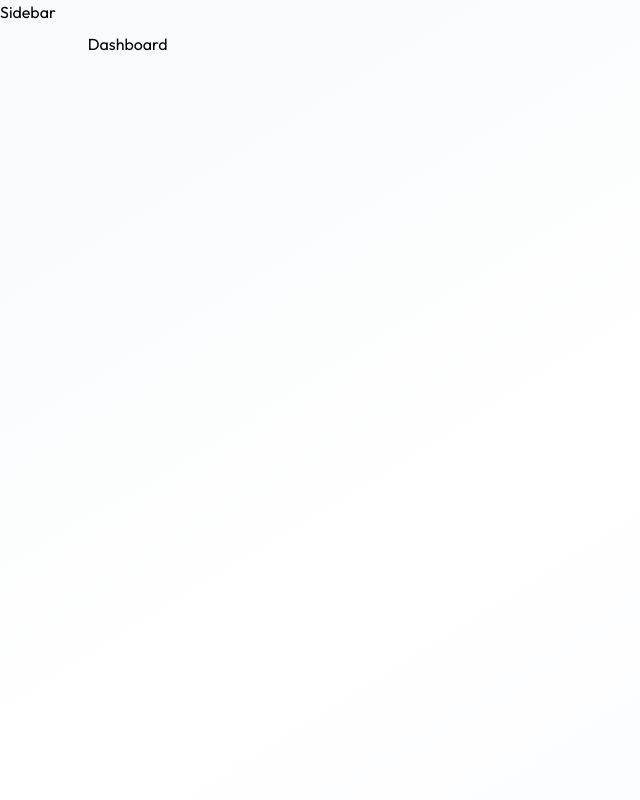
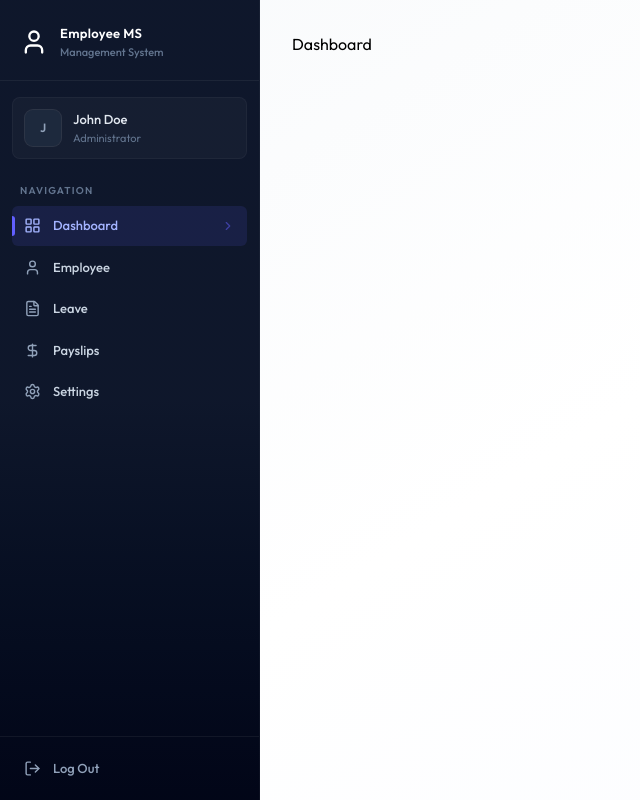
Before and after one commit to NikitaKopnar/EMS---employee-management-system, a React (Vite) app in the folder client/: page /dashboard in a window 1280 px wide. Shown: the whole page, without its empty margins (0-640 px from the left). Built offline with nearby package versions, Linux system fonts and the light colour scheme.

Commit message:
sidebar UI completed

```diff
--- /dev/null
+++ b/client/src/components/SideBar.jsx
@@ -0,0 +1,123 @@
+import React, { useEffect, useState } from 'react'
+import { href, useLocation, Link } from 'react-router-dom'
+import { dummyProfileData } from '../assets/assets'
+import { LayoutGridIcon, MenuIcon, UserIcon, XIcon, CalendarIcon, FileTextIcon, DollarSignIcon, SettingsIcon, ChevronRightIcon, LogOut } from 'lucide-react';
+const SideBar = () => {
+    const { pathname } = useLocation();
+    const [userName, setUserName] = useState('');
+    const [mobileOpen, setMobileOpen] = useState(false);
+    useEffect(()=>{
+        setUserName(dummyProfileData.firstName + " " + dummyProfileData.lastName);
+    },[])
+    //Close mobile sidebar on route Change
+    useEffect(()=>{
+        setMobileOpen(false);
+    },[pathname]);
+
+    const role = "ADMIN" || "EMPLOYEE";
+    const navItems = [
+        {name:"Dashboard", href:"/dashboard", icon: LayoutGridIcon},
+        role === "ADMIN" ?{name:"Employee", href:"/employee", icon: UserIcon}:{name:"Attendance", href:"/attendance", icon: CalendarIcon},
+        {name:"Leave", href:"/leave", icon: FileTextIcon},
+        {name:"Payslips", href:"/payslips", icon: DollarSignIcon},
+        {name:"Settings", href:"/settings", icon: SettingsIcon},
+    ]
+    const handleLogout =()=>{
+        window.location.href = '/login'
+    }
+    const sidebarContent =(
+        <>
+        {/* Brand header */}
+        <div className='px-5 pt-6 pb-5 border-b border-white/6'>
+            <div className='flex items-center justify-between'>
+                <div className='flex items-center gap-3'>
+                    <UserIcon className='text-white size-7'></UserIcon>
+                <div>
+                    <p className='font-semibold text-[13px] text-white tracking-wide'>Employee MS</p>
+                    <p className='text-[11px] text-slate-500 font-medium'>Management System</p>
+                </div>
+                </div>
+                {/* close button on Mobile */}
+               <button className='lg:hidden text-slate-400 hover:text-white p-1' onClick={()=>setMobileOpen(false)}>
+                <XIcon size={20}></XIcon>
+               </button>
+            </div>
+        </div>
+
+        {/* User profile card  */}
+        <div>
+            {userName && (
+                <div className='mx-3 mt-4 mb-1 p-3 rounded-lg bg-white/3 border border-white/4'>
+                    <div className='flex items-center gap-3'>
+                        <div className='w-9 h-9 rounded-lg bg-slate-800 flex items-center justify-center ring-1 ring-white/10 shrink-0'>
+                            <span className='text-slate-400 text-xs font-semibold'>
+                                {userName.charAt(0).toUpperCase()}
+                            </span>
+                        </div>
+                        <div className='min-w-0'>
+                            <p className='text-[13px] font-medium text-slate-200 truncate'>
+                                {userName}
+                            </p>
+                            <p className='text-[11px] text-slate-500 truncate'>
+                                 {role === "ADMIN"? "Administrator" : "Employee"}
+                            </p>
+                        </div>
+                    </div>
+                </div>
+            )}
+        </div>
+        {/* Section label  */}
+        <div className='px-5 pt-5 pb-2'>
+            <p className='text-[10px] font-semibold uppercase tracking-[0.12em] text-slate-500'>Navigation</p>
+        </div>
+        {/* Navigation List  */}
+            <div className='flex-1 px-3 space-y-0.5 overflow-y-auto'>
+                {navItems.map((item)=>{
+                    const isActive = pathname.startsWith(item.href)
+                    return (
+                        <Link key={item.name} to={item.href} className={`group flex items-center gap-3 px-3 py-2.5 rounded-md text-[13px] font-medium transition-all duration-150 relative ${isActive ? "bg-indigo-500/12 text-indigo-300" : "text-slate-300 hover:text-white hover:bg-white/4"}`}>
+                        {
+                            isActive && <div className='absolute left-0 top-1/2 -translate-y-1/2 w-[3px] h-5 rounded-r-full bg-indigo-500'/>
+                        }
+                        <item.icon className={`w-[17px] h-[17px] shrinl-0 ${isActive? "text-indigo-300":"text-slate-400 group-hover:text-slate-300"}`} />
+                        <span className='flex-1'>{item.name}</span>
+                        {isActive && <ChevronRightIcon className="w-3.5 h-3.5 text-indigo-500/50"/>}
+                        </Link>
+                    )
+                })}
+            </div>
+        {/* Logout */}
+        <div className='p-3 border-t border-white/6'>
+                <button className='flex items-center gap-3 w-full px-3 py-2.5 rounded-md text-[13px] font-medium text-slate-400 hover:text-rose-400 hover:bg-rose-500/8 transition-all duration-150' onClick={handleLogout}>
+                    <LogOut className='w-[17px] h-[17px]'/>
+                    <span> Log Out</span>
+                </button>
+        </div>
+        </>
+    )
+return (
+    <>
+
+    {/* Mobile hamburger button */}
+    <button className='lg:hidden fixed top-4 left-4 z-50 p-2 bg-slate-900 text-white rounded-lg shadow-lg border border-white/10' onClick={()=>setMobileOpen(true)}>
+        <MenuIcon size={20}/>
+    </button>
+
+    {/* Mobile Overlay */}
+    {mobileOpen && <div className='lg:hidden fixed inset-0 bg-black/60 backdrop-blur-sm z-40' onClick={()=>setMobileOpen(false)}/>}
+
+    {/* sidebar desktop */}
+    <aside className='hidden lg:flex flex-col h-full w-65 bg-linear-to-b from-slate-900 via-slate-900 to-slate-950 text-white shrink-0 border-r border-white/4'>
+    {sidebarContent}
+    </aside>
+
+    {/* Sidebar - mobile */}
+    <aside className={`lg:hidden fixed inset-y-0 left-0 w-72 bg-linear-to-b from-slate-900 via-slate-900 to-slate-950 text-white z-50 flex flex-col transform transition-transform duration-300 ${mobileOpen ? "translate-x-0" : "-translate-x-full"}`}>
+        {sidebarContent}
+    </aside>
+
+    </>
+  )
+}
+
+export default SideBar
--- a/client/src/pages/Layout.jsx
+++ b/client/src/pages/Layout.jsx
@@ -1,10 +1,11 @@
 import React from 'react'
 import { Outlet } from 'react-router-dom';
+import SideBar from '../components/SideBar';
 
 function Layout() {
   return (
     <div className='flex h-screen bg-linear-to-br from-slate-50 via-white to-indigo-50/30'>
-    <p>Sidebar</p>
+    <SideBar />
     <main className='flex-1 overflow-y-auto'>
       <div className='p-4 pt-16 sm:p-6 sm:pt-6 lg:p-8 max-w-400 mx-auto'>
         <Outlet />
```
